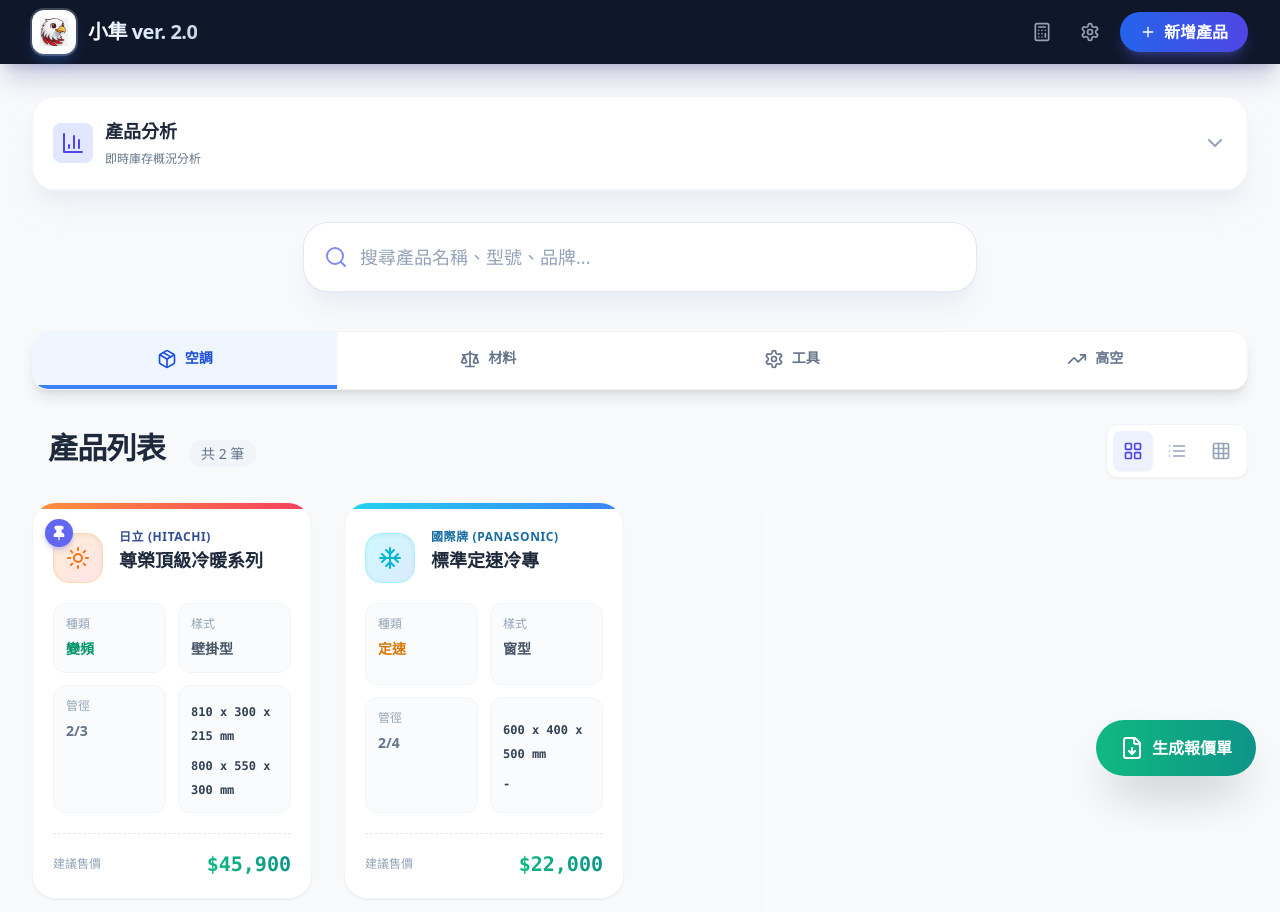
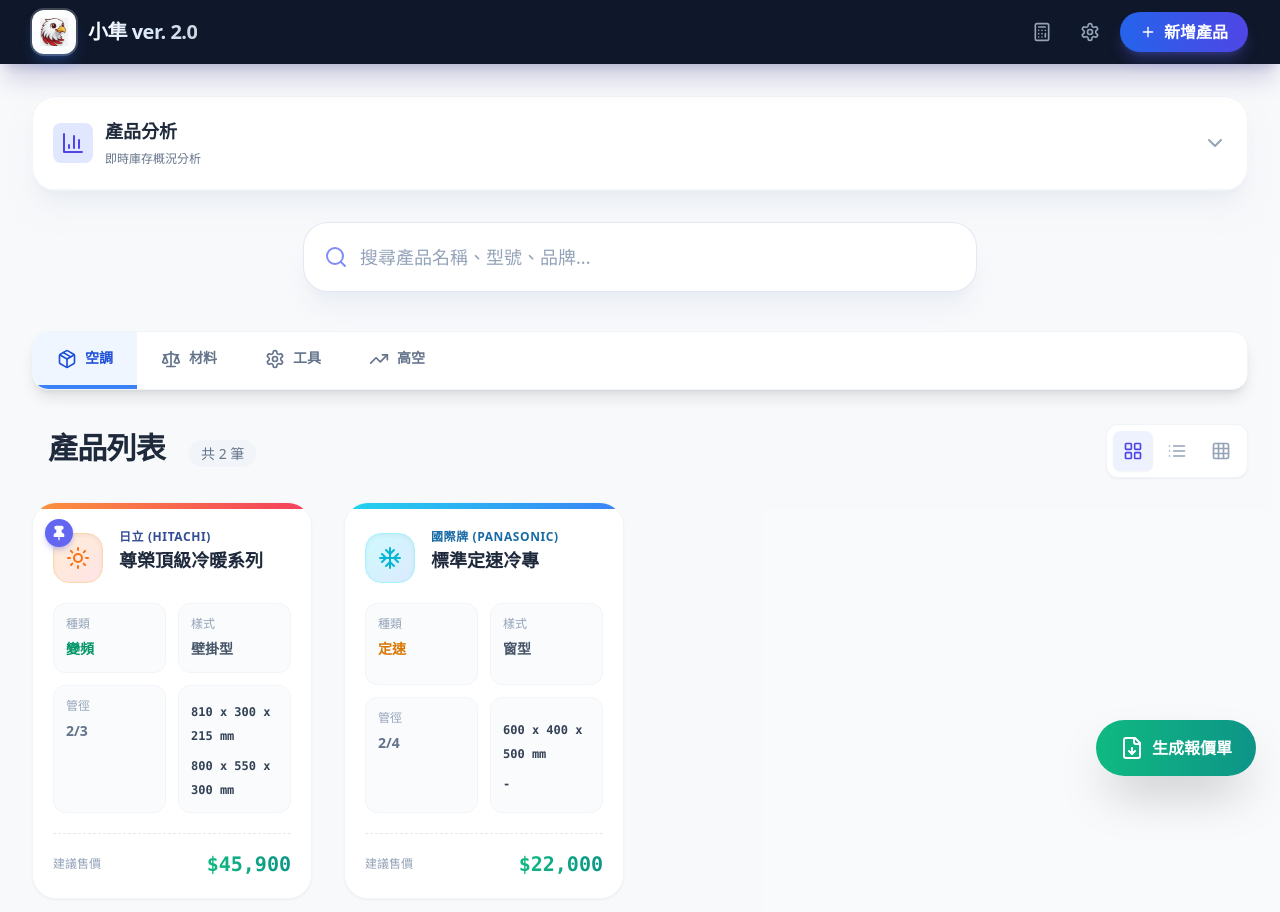
Before and after one commit to tw092669-ctrl/Product-inquiry, a React (Vite) app: page / in a window 1280 px wide. Shown: the top 912 px of the page. Built offline with nearby package versions, Linux system fonts and the light colour scheme.

Commit message:
雜項分類更改一列

```diff
--- a/App.tsx
+++ b/App.tsx
@@ -2941,10 +2941,10 @@ export default function App() {
 
         {/* Category Tabs */}
         <div className="mb-8 bg-white rounded-2xl shadow-lg border border-slate-100 overflow-hidden">
-          <div className="flex flex-wrap">
+          <div className="flex overflow-x-auto">
             <button
               onClick={() => setActiveCategory('air-conditioning')}
-              className={`flex-1 min-w-[120px] px-6 py-4 font-bold text-sm transition-all border-b-4 ${
+              className={`flex-shrink-0 px-4 sm:px-6 py-4 font-bold text-sm transition-all border-b-4 ${
                 activeCategory === 'air-conditioning'
                   ? 'bg-blue-50 border-blue-500 text-blue-700'
                   : 'bg-white border-transparent text-slate-500 hover:bg-slate-50'
@@ -2955,7 +2955,7 @@ export default function App() {
             </button>
             <button
               onClick={() => setActiveCategory('materials')}
-              className={`flex-1 min-w-[120px] px-6 py-4 font-bold text-sm transition-all border-b-4 ${
+              className={`flex-shrink-0 px-4 sm:px-6 py-4 font-bold text-sm transition-all border-b-4 ${
                 activeCategory === 'materials'
                   ? 'bg-green-50 border-green-500 text-green-700'
                   : 'bg-white border-transparent text-slate-500 hover:bg-slate-50'
@@ -2966,7 +2966,7 @@ export default function App() {
             </button>
             <button
               onClick={() => setActiveCategory('tools')}
-              className={`flex-1 min-w-[120px] px-6 py-4 font-bold text-sm transition-all border-b-4 ${
+              className={`flex-shrink-0 px-4 sm:px-6 py-4 font-bold text-sm transition-all border-b-4 ${
                 activeCategory === 'tools'
                   ? 'bg-orange-50 border-orange-500 text-orange-700'
                   : 'bg-white border-transparent text-slate-500 hover:bg-slate-50'
@@ -2977,7 +2977,7 @@ export default function App() {
             </button>
             <button
               onClick={() => setActiveCategory('high-altitude')}
-              className={`flex-1 min-w-[120px] px-6 py-4 font-bold text-sm transition-all border-b-4 ${
+              className={`flex-shrink-0 px-4 sm:px-6 py-4 font-bold text-sm transition-all border-b-4 ${
                 activeCategory === 'high-altitude'
                   ? 'bg-purple-50 border-purple-500 text-purple-700'
                   : 'bg-white border-transparent text-slate-500 hover:bg-slate-50'
```
